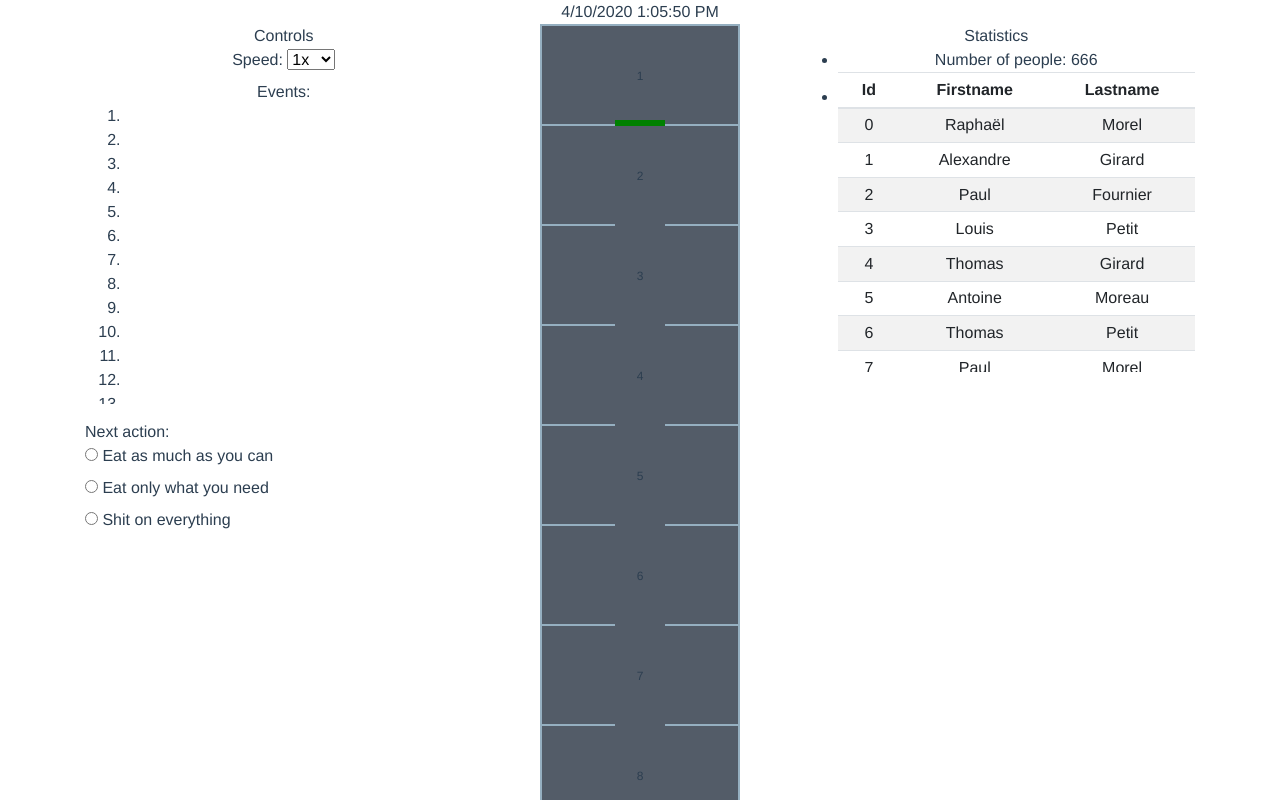
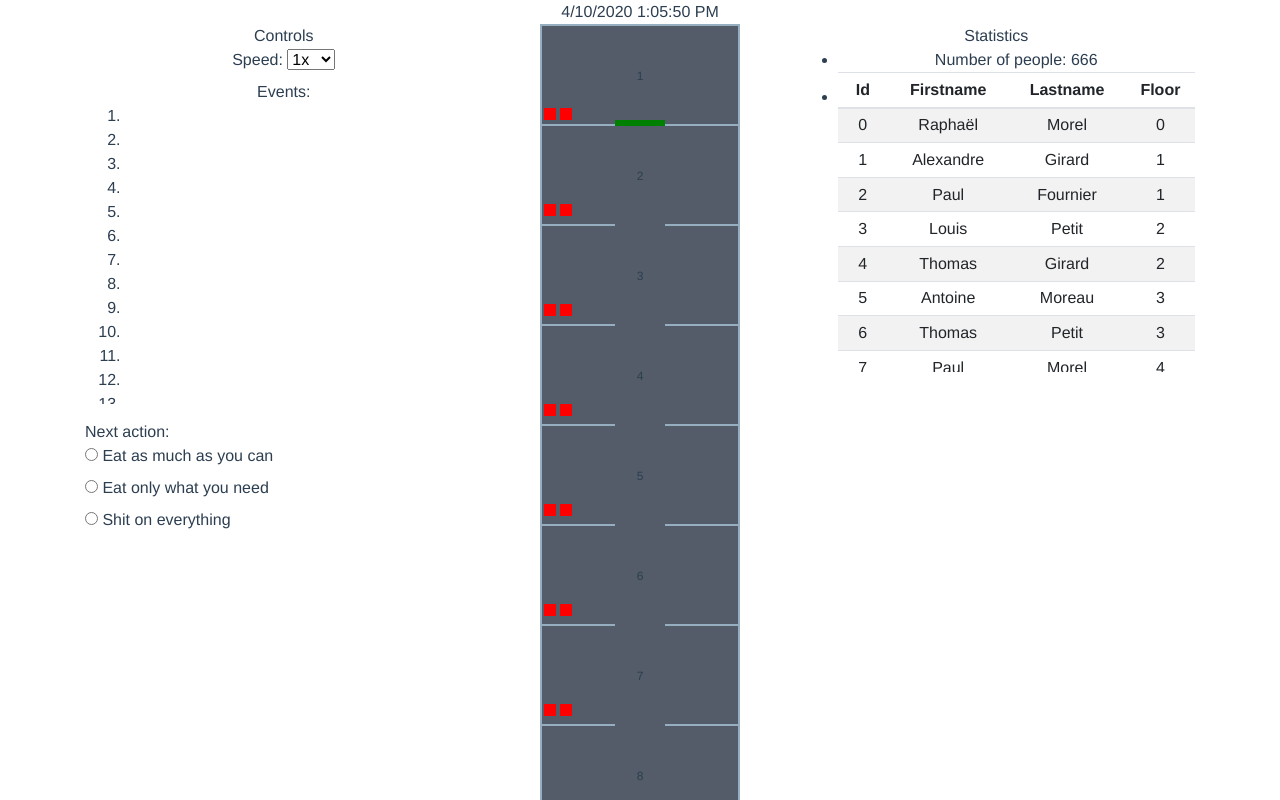
Before and after one commit to jsmadja/the-platform, a Vue app: page / in a window 1280 px wide. Shown: the top 800 px of the page. Built offline with nearby package versions, Linux system fonts and the light colour scheme.

Commit message:
Inhabitant in floors

```diff
--- /dev/null
+++ b/src/components/atoms/Inhabitant.vue
@@ -0,0 +1,28 @@
+<template>
+  <div class="inhabitant" v-b-tooltip.hover :title="`${inhabitant.firstname} ${inhabitant.lastname} #${inhabitant.id}`" />
+</template>
+
+<script lang="ts">
+import { Component, Prop, Vue } from "vue-property-decorator";
+import { Person } from "@/domain/people";
+
+@Component
+export default class Inhabitant extends Vue {
+  @Prop() private inhabitant!: Person;
+}
+</script>
+
+<style scoped lang="scss">
+.inhabitant {
+  height: $inhabitant-height;
+  background: red;
+  width: $inhabitant-width;
+  top: $floor-height / 2 - ($inhabitant-height * 2);
+  float: left;
+  position: relative;
+  margin-left: 2px;
+  margin-right: 2px;
+  display: inline-block;
+  cursor: pointer;
+}
+</style>
--- a/src/components/molecules/Floor.vue
+++ b/src/components/molecules/Floor.vue
@@ -4,6 +4,11 @@
       <span class="floor-number">{{ level }}</span>
       <platform v-show="platformIsHere()" :platform="platform" />
       <div v-show="!platformIsHere()" class="hole" />
+      <inhabitant
+        v-for="inhabitant in inhabitants"
+        :key="inhabitant.id"
+        :inhabitant="inhabitant"
+      />
     </div>
   </div>
 </template>
@@ -11,18 +16,17 @@
 <script lang="ts">
 import { Component, Prop, Vue } from "vue-property-decorator";
 import Platform from "@/components/atoms/Platform.vue";
+import Inhabitant from "@/components/atoms/Inhabitant.vue";
 import { Platform as PlatformModel } from "@/domain/platform";
+import { People } from "@/domain/people";
 
 @Component({
-  components: { Platform }
+  components: { Platform, Inhabitant }
 })
 export default class Floor extends Vue {
   @Prop() private level!: number;
   @Prop() private platform!: PlatformModel;
-
-  data() {
-    return {};
-  }
+  @Prop() private inhabitants!: People;
 
   platformIsHere() {
     return this.platform.floor === this.level;
--- a/src/components/organisms/Pit.vue
+++ b/src/components/organisms/Pit.vue
@@ -32,8 +32,8 @@ export default class Pit extends Vue {
     };
   }
 
-  getInhabitantsOfFloor(floorNumber: number) {
-    return [];
+  getInhabitantsOfFloor(floor: number) {
+    return this.people.filter(person => person.floor === floor);
   }
 }
 </script>
--- a/src/domain/people.ts
+++ b/src/domain/people.ts
@@ -30,6 +30,7 @@ export interface Person {
   id: number;
   firstname: string;
   lastname: string;
+  floor: number;
 }
 
 export type People = Person[];
@@ -41,5 +42,6 @@ export function createInitialPopulation(size: number): People {
       id: index,
       firstname: _.shuffle(firstnames)[0],
       lastname: _.shuffle(lastnames)[0],
+      floor: index % 2 === 0 ? index / 2 : (index / 2) + 0.5
     }));
 }
--- a/src/styles/_variables.scss
+++ b/src/styles/_variables.scss
@@ -6,3 +6,6 @@ $platform-height: 6px;
 
 $wall-color: #535c68;
 $hole-width: $floor-width/4;
+
+$inhabitant-height: 12px;
+$inhabitant-width: 12px;
```
